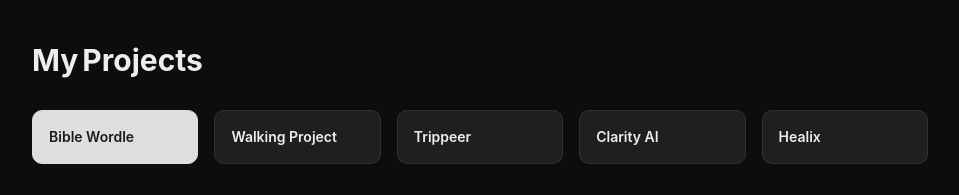
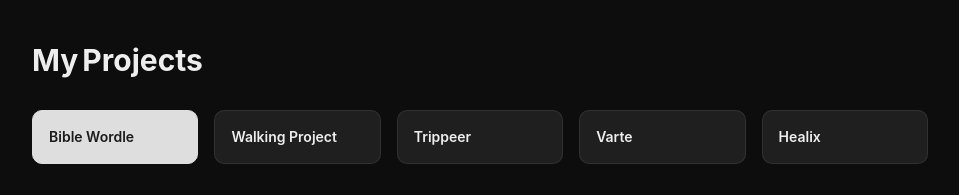
Before and after one commit to wrestle-R/Portfolio, a React (Vite) app: page / in a window 1280 px wide. Shown: the part 1480-1675 px from the top of the page, without its empty margins (160-1119 px from the left). Built offline with nearby package versions, Linux system fonts and the light colour scheme; no server answers.

Commit message:
added varte

```diff
--- a/src/components/Projects.jsx
+++ b/src/components/Projects.jsx
@@ -33,12 +33,12 @@ const projectsData = [
   },
   {
     id: 4,
-    name: "Clarity AI",
-    description: "AI learning companion that transforms PDFs into summaries, flashcards and quizzes",
-    url: "https://clarity-ai-virid.vercel.app/",
-    github: "https://github.com/romeirofernandes/ClarityAI",
-    tech: ["React", "Node.js", "MongoDB", "Google Gemini AI"],
-    image: "/Clarity_Ai.png"
+    name: "Varte",
+    description: "Secure environment-variable management system with a web UI and a CLI. Includes an npm package `varte` for seamless workflows.",
+    url: "https://vathavaran-variables.vercel.app/",
+    github: "https://github.com/wrestle-R/Vathavaran-Variables",
+    tech: ["React", "Node.js", "Firebase", "Cloudflare Workers"],
+    image: "/Varte.png"
   },
     {
     id: 5,
--- a/src/components/Techstack.jsx
+++ b/src/components/Techstack.jsx
@@ -16,7 +16,7 @@ const techStackData = [
 			<img src="/React_black.png" alt="React" className="w-full h-full pt-1 object-contain scale-145" />
 		),
 		description: "Frontend library for building interactive user interfaces with reusable components",
-		projectUsage: "Quite proficient and used React to build frontend of Bible Wordle, Clarity, Trippeer and many more projects."
+		projectUsage: "Quite proficient and used React to build frontend of Bible Wordle, Vathavaran Variables (Varte), Trippeer and many more projects."
 	},
 	{
 		id: 2,
```
Also changed, not shown: public/Varte.png (added).
